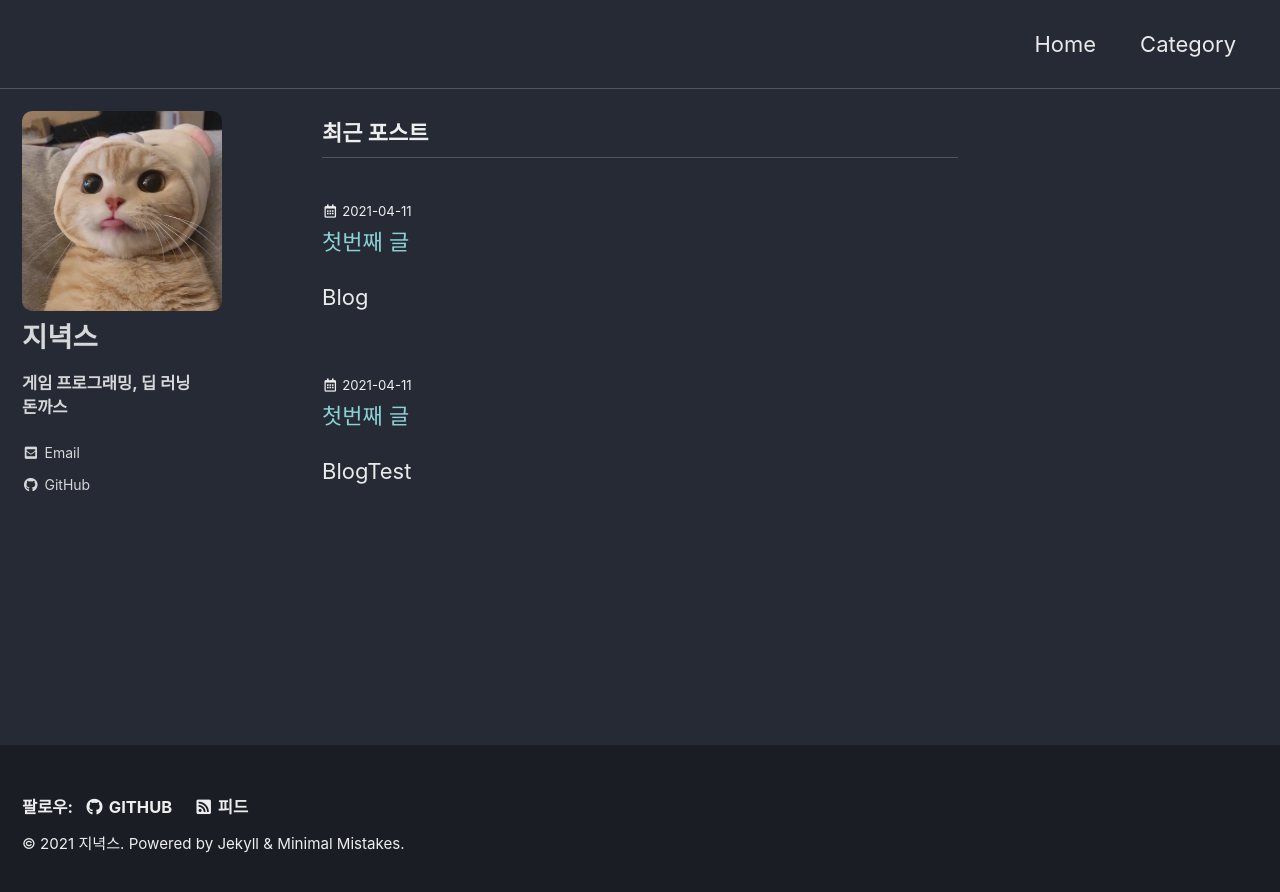
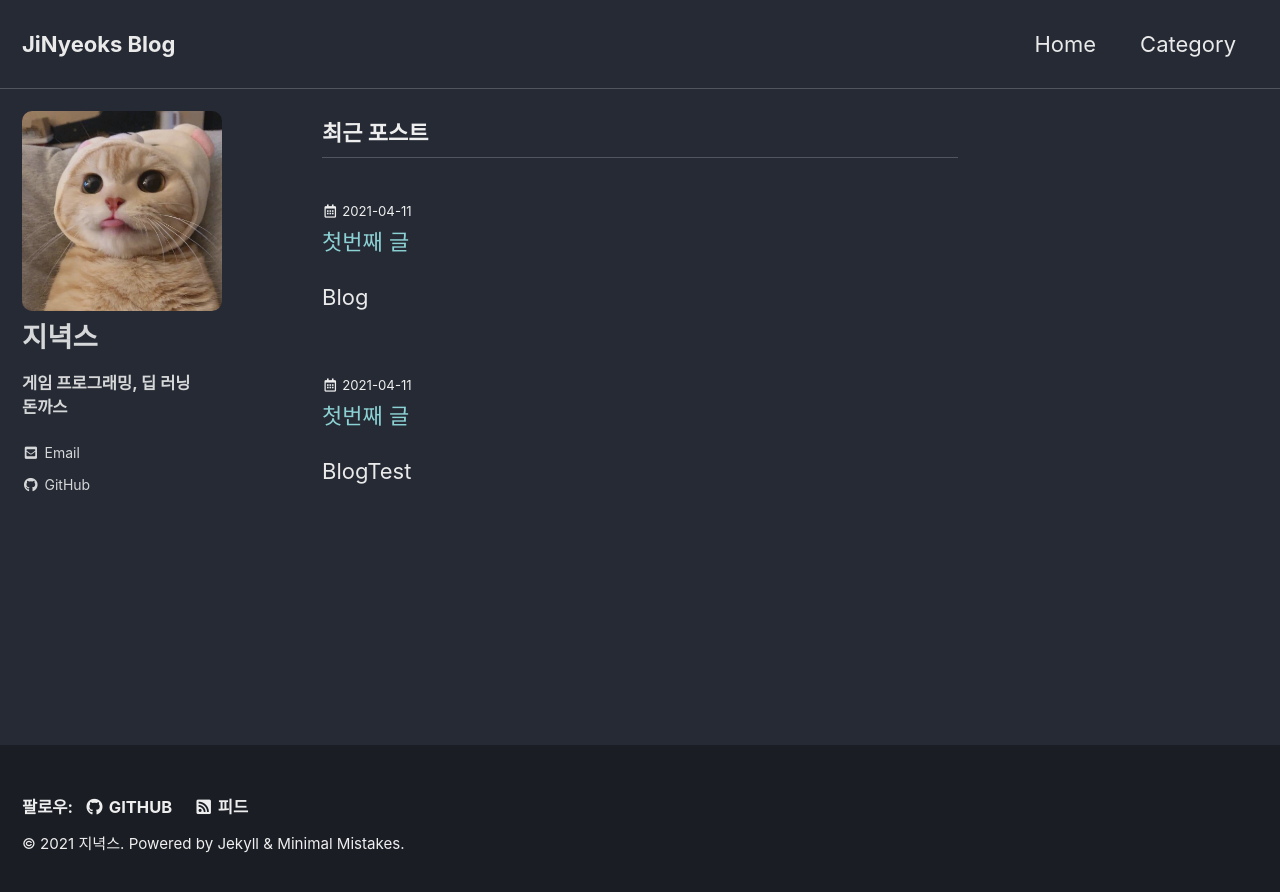
Before and after one commit to 0201jin/0201jin.github.io, a Jekyll site: the page built from index.html, in a window 1280 px wide. Shown: the top 892 px of the page. Built offline with Jekyll 4.4.1, drawn with Linux system fonts in a browser that asks for light colours; cached includes are drawn as plain includes; the list of posts is cut into pages by our own code.

Commit message:
config 수정

```diff
--- a/_config.yml
+++ b/_config.yml
@@ -18,7 +18,7 @@ minimal_mistakes_skin    : "dark" # "air", "aqua", "contrast", "dark", "dirt", "
 locale                   : "ko-KR"
 title                    : "JiNyeoks Blog"
 title_separator          : "-"
-subtitle                 :
+subtitle                 : " "
 name                     : "지녁스"
 description              : "지녁스 블로그입니다."
 url                      : "https://0201jin.github.io" # the base hostname & protocol for your site e.g. "https://mmistakes.github.io"
@@ -26,7 +26,7 @@ baseurl                  : # the subpath of your site, e.g. "/blog"
 repository               : # GitHub username/repo-name e.g. "mmistakes/minimal-mistakes"
 teaser                   : # path of fallback teaser image, e.g. "/assets/images/500x300.png"
 logo                     : # path of logo image to display in the masthead, e.g. "/assets/images/88x88.png"
-masthead_title           : " " # overrides the website title displayed in the masthead, use " " for no title
+masthead_title           : "JiNyeoks Blog" # overrides the website title displayed in the masthead, use " " for no title
 # breadcrumbs            : false # true, false (default)
 words_per_minute         : 200
 comments:
```
